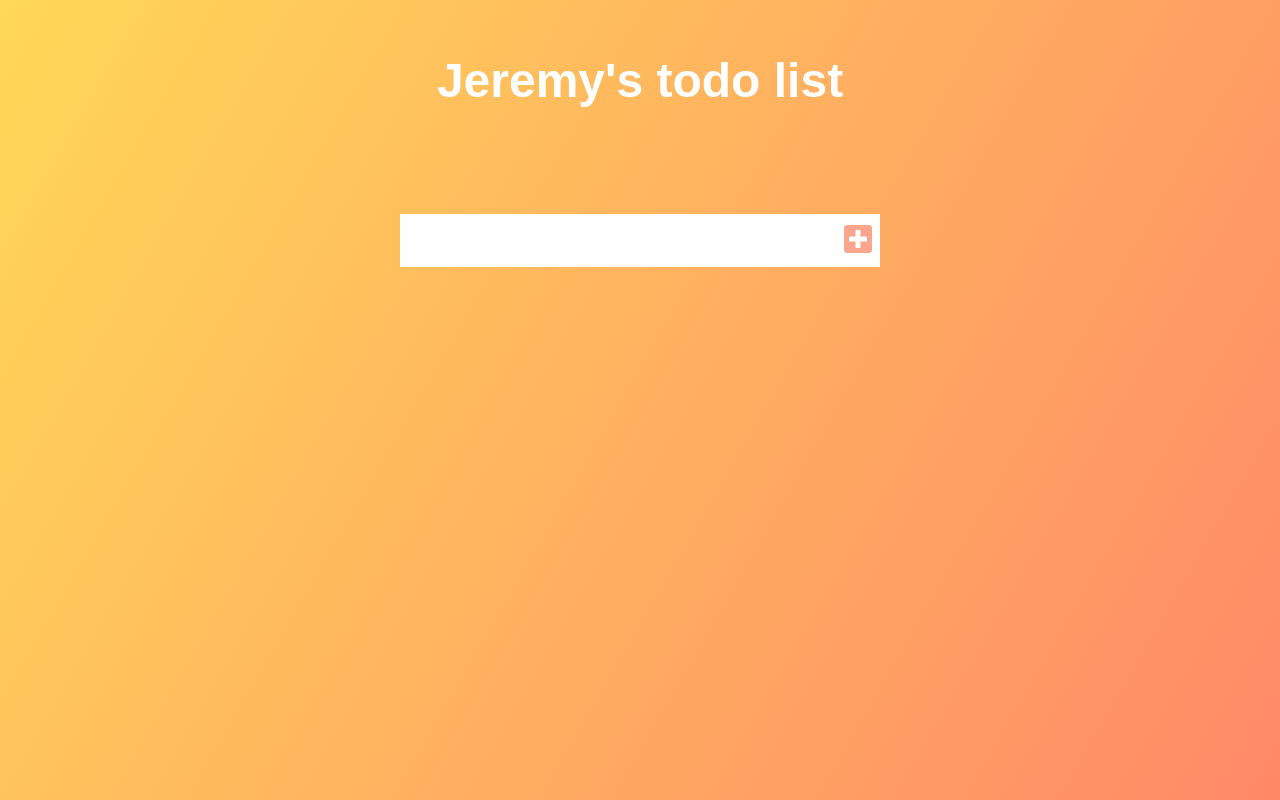
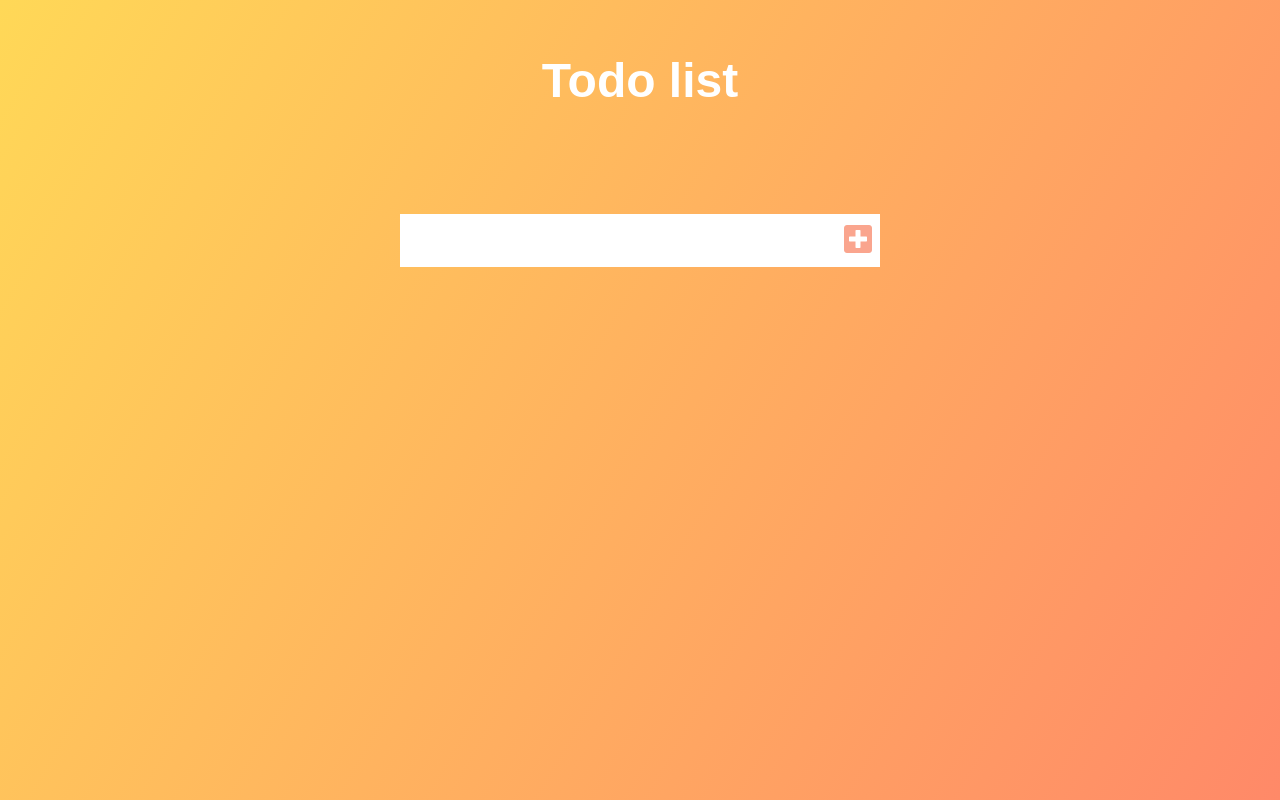
Before and after one commit to artcoderjeremy/todo-app, a plain HTML site: page index.html in a window 1280 px wide. Drawn offline with Linux system fonts and the light colour scheme; a web font is replaced by a local one.

Commit message:
first commit

```diff
--- a/index.html
+++ b/index.html
@@ -7,13 +7,13 @@
     <link href="https://fonts.googleapis.com/css2?family=Red+Rose&display=swap" rel="stylesheet">
     <link rel="stylesheet" href="https://cdnjs.cloudflare.com/ajax/libs/font-awesome/5.14.0/css/all.min.css" integrity="sha512-1PKOgIY59xJ8Co8+NE6FZ+LOAZKjy+KY8iq0G4B3CyeY6wYHN3yt9PW0XpSriVlkMXe40PTKnXrLnZ9+fkDaog==" crossorigin="anonymous" />
     <link rel="stylesheet" href="./style.css">
-    <title>todo</title>
+    <title>Todo App</title>
 </head>
 
 <body>
 
     <header>
-        <h1>Jeremy's todo list</h1>
+        <h1>Todo list</h1>
     </header>
     <form>
         <input type="text" class="todo-input" />
```
